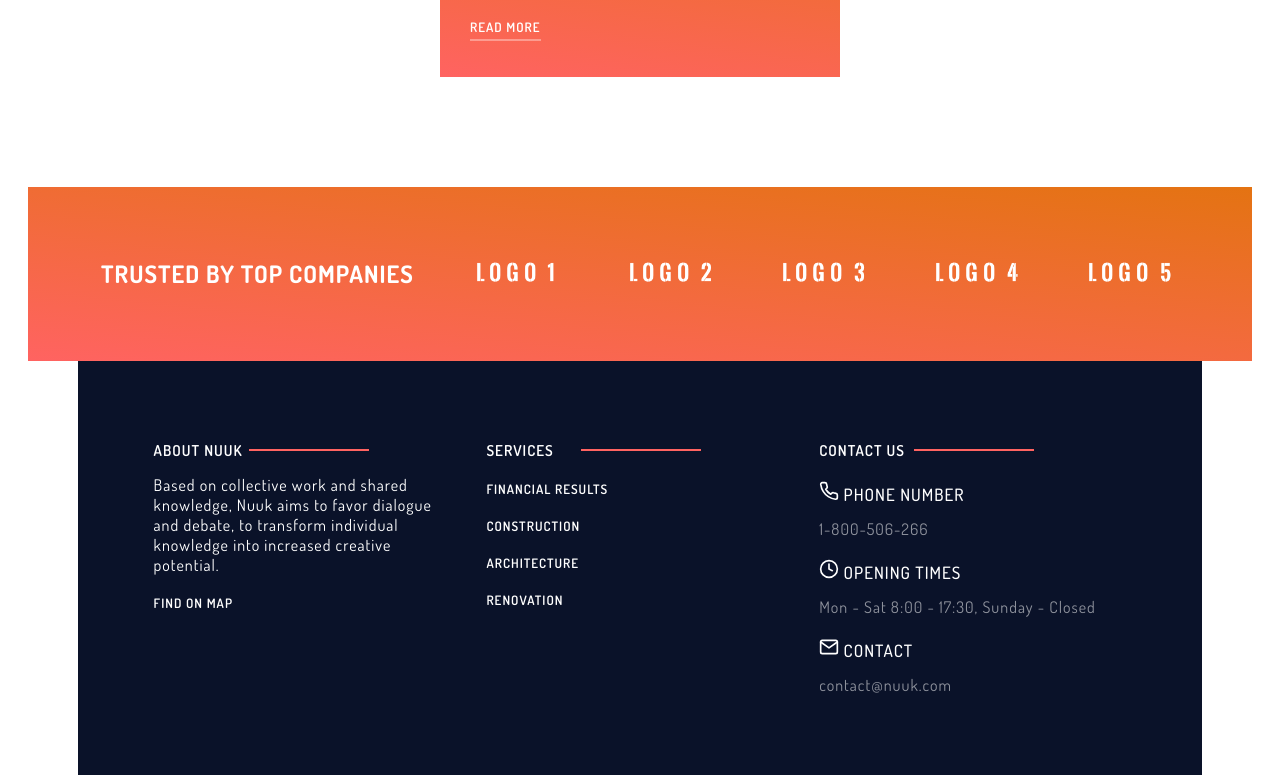
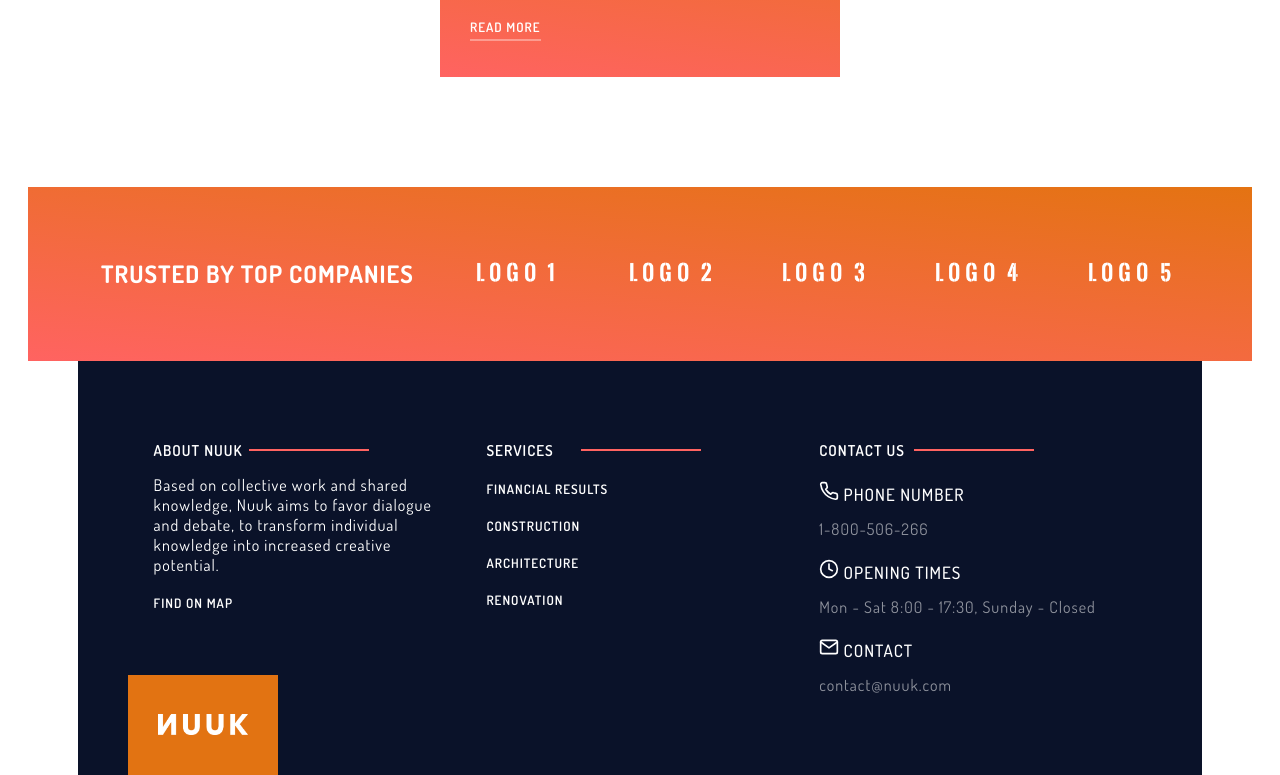
Before and after one commit to lakinaik/HTML-and-CSS-Final-Project, a plain HTML site: page index.html in a window 1280 px wide. Shown: the part 7318-8093 px from the top of the page. Drawn offline with Linux system fonts and the light colour scheme.

Commit message:
footer logo added

```diff
--- a/index.html
+++ b/index.html
@@ -533,6 +533,8 @@
                 <p>contact@nuuk.com</p>
             </div>
         </div>
+        <div class="footer-logo"><img src="./assets/logo-white.png" alt="img" width="90">
+        </div>
     </footer>
 </body>
 
--- a/style.css
+++ b/style.css
@@ -780,6 +780,7 @@ footer{
     background-color: #0a1229;
     position: relative;
     margin: 0 50px;
+    position: relative;
 }
 .footer-content{
     color: white;
@@ -822,3 +823,14 @@ footer .links{
 .footer-contact p{
     color: rgba(255, 255, 255, 0.541);
 }
+.footer-logo{
+    width: 150px;
+    height: 100px;
+    background-color: #e27312;
+    display: flex;
+    justify-content: center;
+    align-items: center;
+    position: absolute;
+    bottom: 0;
+    left: 50px;
+}
```
